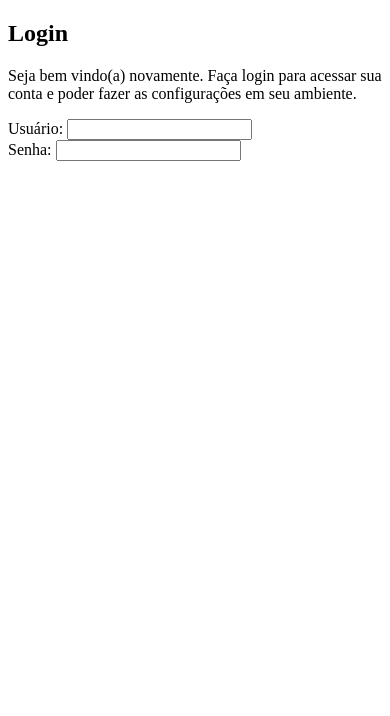
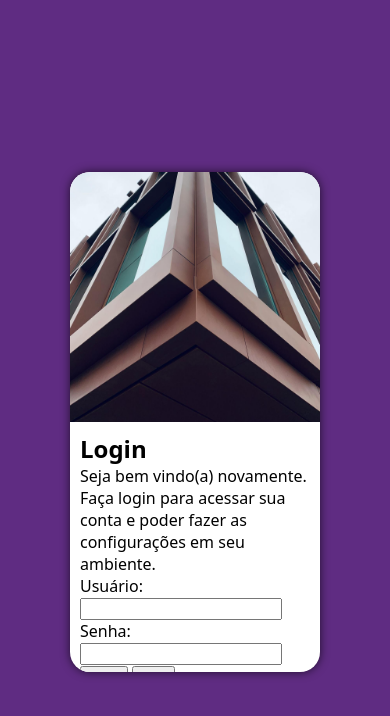
Before and after one commit to fantedeveloper/projeto-login, a plain HTML site: page index.html in a window 390 px wide. Drawn offline with Linux system fonts and the light colour scheme.

Commit message:
Estilizando a Tela de Login para Mobile

```diff
--- a/estilos/style.css
+++ b/estilos/style.css
@@ -7,3 +7,47 @@
     Lilás #5f2c82
 
 */
+* {
+    margin: 0px;
+    padding: 0px;
+    font-family: system-ui, -apple-system, BlinkMacSystemFont, 'Segoe UI', Roboto, Oxygen, Ubuntu, Cantarell, 'Open Sans', 'Helvetica Neue', sans-serif;
+    box-sizing: border-box;
+}
+
+body, html {
+    background-color: #5f2c82;
+    height: 100vh;
+    width: 100vw;
+}
+
+main {
+    position: relative;
+    height: 100vh;
+    width: 100vw;
+}
+
+#login {
+    position: absolute;
+    top: 50%;
+    left: 50%;
+    transform: translate(-50%,-50%);
+
+    background-color: white;
+    width: 250px;
+    height: 500px;
+    border-radius: 20px;
+    overflow: hidden;
+    box-shadow: 0px 0px 10px rgba(0, 0, 0, 0.671);
+}
+
+#imagem {
+    display: block;
+    background: url(../imagens/img-fundo.jpg) center bottom no-repeat;
+    background-size: cover;
+    height: 250px;
+}
+
+#formulario {
+    display: block;
+    padding: 10px;
+}
--- a/index.html
+++ b/index.html
@@ -17,7 +17,9 @@
                 <p>Seja bem vindo(a) novamente. Faça login para acessar sua conta e poder fazer as configurações em seu ambiente.</p>
                 <form action="login.php" method="post">
                     <label for="iusu">Usuário: </label><input type="text" name="usuario" id="iusu"><br>
-                    <label for="ipass">Senha: </label><input type="password" name="password" id="ipass">
+                    <label for="ipass">Senha: </label><input type="password" name="password" id="ipass"><br>
+                    <input type="reset" value="Limpar">
+                    <input type="submit" value="Entrar">
                 </form>
             </div>
         </section>
```
